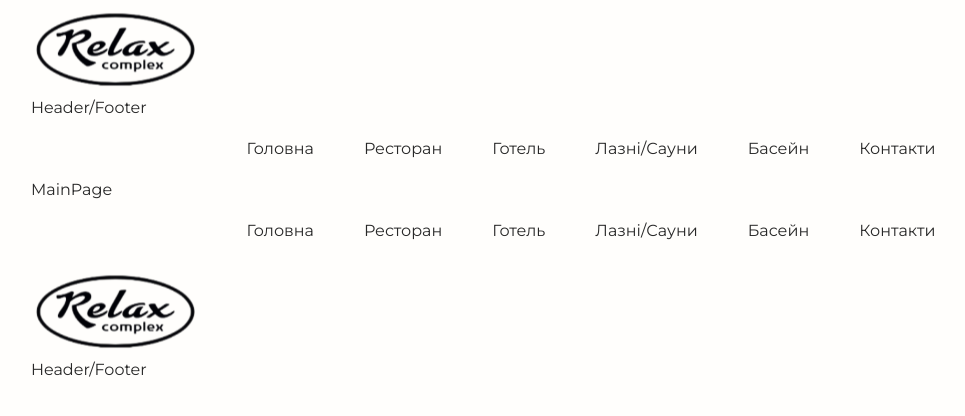
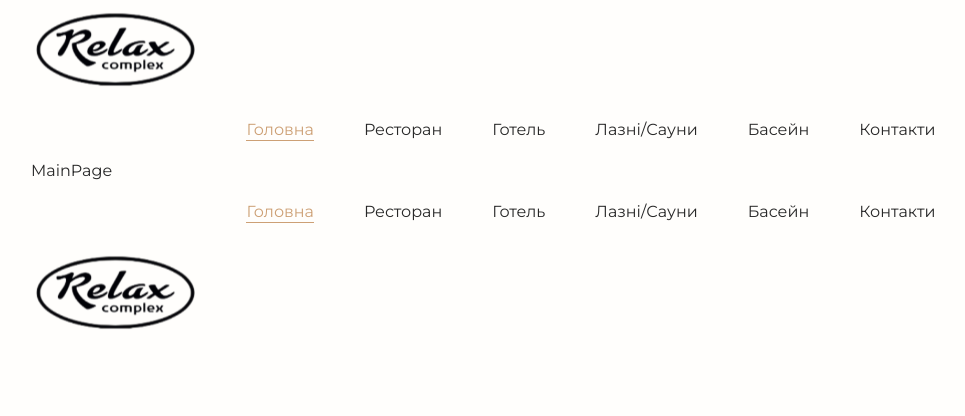
Before and after one commit to ansachuk/relax, a Next.js app: page / in a window 1280 px wide. Shown: the top 416 px of the page, without its empty margins (49-1014 px from the left). Built offline with nearby package versions, Linux system fonts and the light colour scheme.

Commit message:
add current  nav link styles

```diff
--- a/components/Header/Header.tsx
+++ b/components/Header/Header.tsx
@@ -3,8 +3,7 @@ import Image from "next/image";
 export default function Header() {
 	return (
 		<>
-			<Image width={172} height={98} alt="logo" src="/logo.svg" />
-			Header/Footer
+			<Image priority width={172} height={98} alt="logo" src="/logo.svg" />
 		</>
 	);
 }
--- a/components/Nav/Nav.module.scss
+++ b/components/Nav/Nav.module.scss
@@ -1,6 +1,17 @@
+@import "@/scss/";
+
 .nav {
 	padding: 22px 0;
 	display: flex;
 	justify-content: center;
 	gap: 50px;
 }
+
+.currentLink {
+	color: $hoverColor;
+
+	&::after {
+		background-color: $hoverColor;
+		width: 100%;
+	}
+}
--- a/components/Nav/Nav.tsx
+++ b/components/Nav/Nav.tsx
@@ -1,16 +1,28 @@
+"use client";
+import { usePathname } from "next/navigation";
 import Link from "next/link";
 
 import css from "./Nav.module.scss";
 
+enum NavLinks {
+	"/" = "Головна",
+	"/restaurant" = "Ресторан",
+	"/hotel" = "Готель",
+	"/spa" = "Лазні/Сауни",
+	"/pool" = "Басейн",
+	"/contacts" = "Контакти",
+}
+
 export default function Nav() {
+	const pathname = usePathname();
+
 	return (
 		<nav className={css.nav}>
-			<Link href="/ ">Головна</Link>
-			<Link href="/restaurant">Ресторан</Link>
-			<Link href="/hotel">Готель</Link>
-			<Link href="/spa">Лазні/Сауни</Link>
-			<Link href="/pool">Басейн</Link>
-			<Link href="/contacts">Контакти</Link>
+			{Object.entries(NavLinks).map(([path, label]) => (
+				<Link className={pathname === path ? css.currentLink : ""} key={path} href={path}>
+					{label}
+				</Link>
+			))}
 		</nav>
 	);
 }
```
